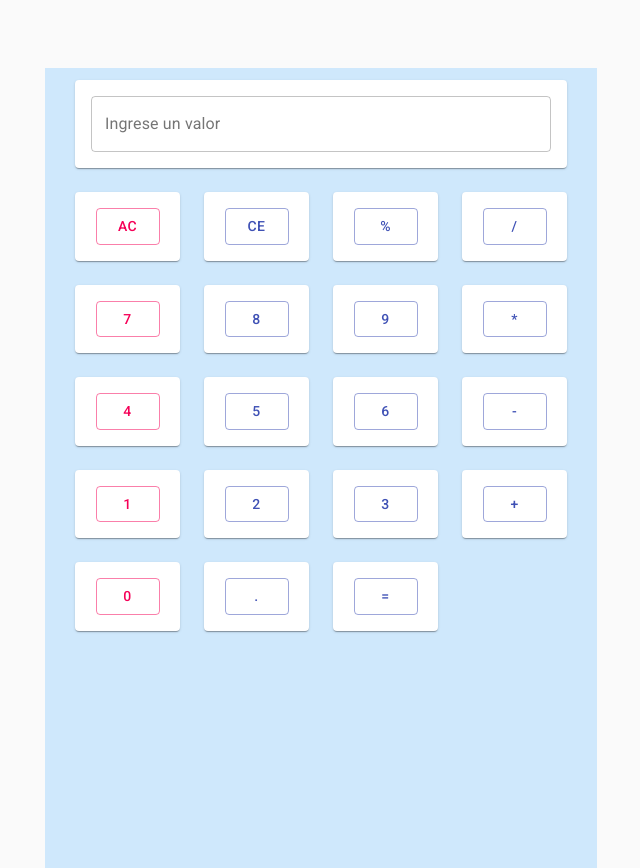
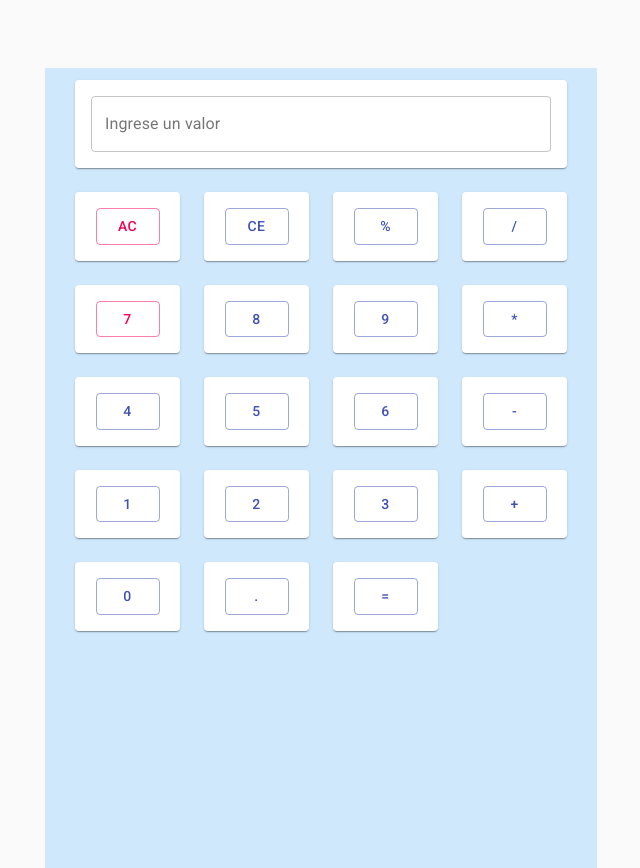
Before and after one commit to JohanFarfan25/calculadora, a React (Create React App) app: page / in a window 1280 px wide. Shown: the whole page, without its empty margins (319-959 px from the left). Built offline with nearby package versions, Linux system fonts and the light colour scheme.

Commit message:
Colores Botones

```diff
--- a/src/App.js
+++ b/src/App.js
@@ -125,7 +125,7 @@ function App() {
 
                 <Grid item xs={3}>
                   <Paper className={classes.paper}>
-                    <Button variant="outlined" color="secondary">
+                    <Button variant="outlined" color="primary">
                       4
                     </Button>
                   </Paper>
@@ -157,7 +157,7 @@ function App() {
 
                 <Grid item xs={3}>
                   <Paper className={classes.paper}>
-                    <Button variant="outlined" color="secondary">
+                    <Button variant="outlined" color="primary">
                       1
                     </Button>
                   </Paper>
@@ -190,7 +190,7 @@ function App() {
 
                 <Grid item xs={3}>
                   <Paper className={classes.paper}>
-                    <Button variant="outlined" color="secondary">
+                    <Button variant="outlined" color="primary">
                       0
                     </Button>
                   </Paper>
```
